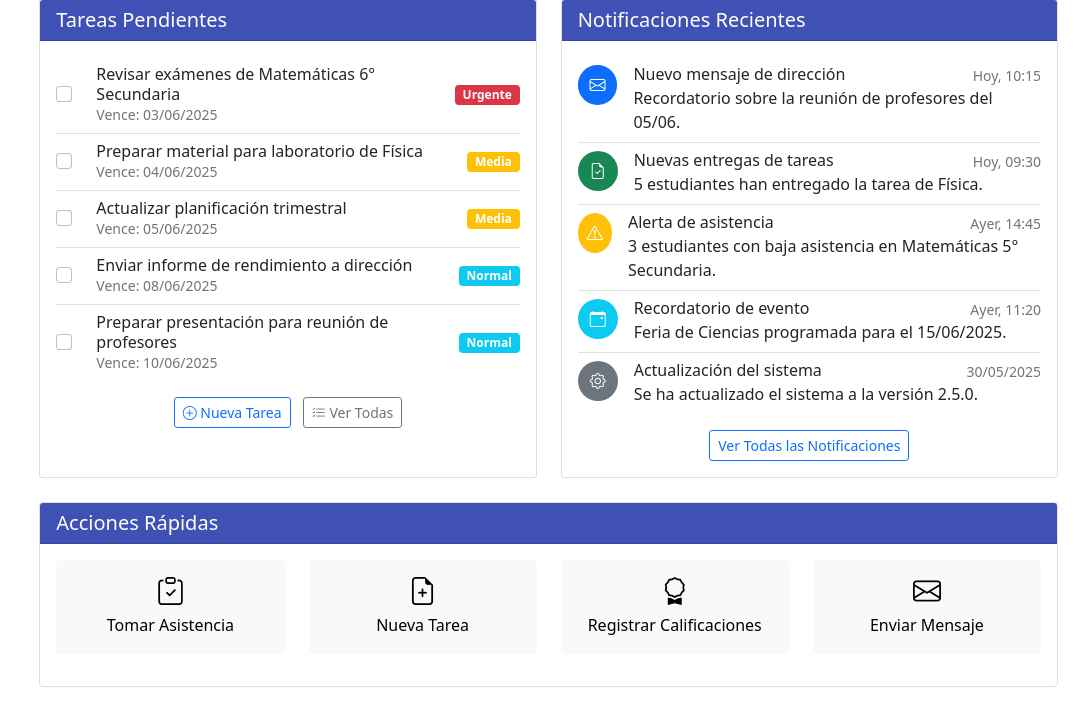
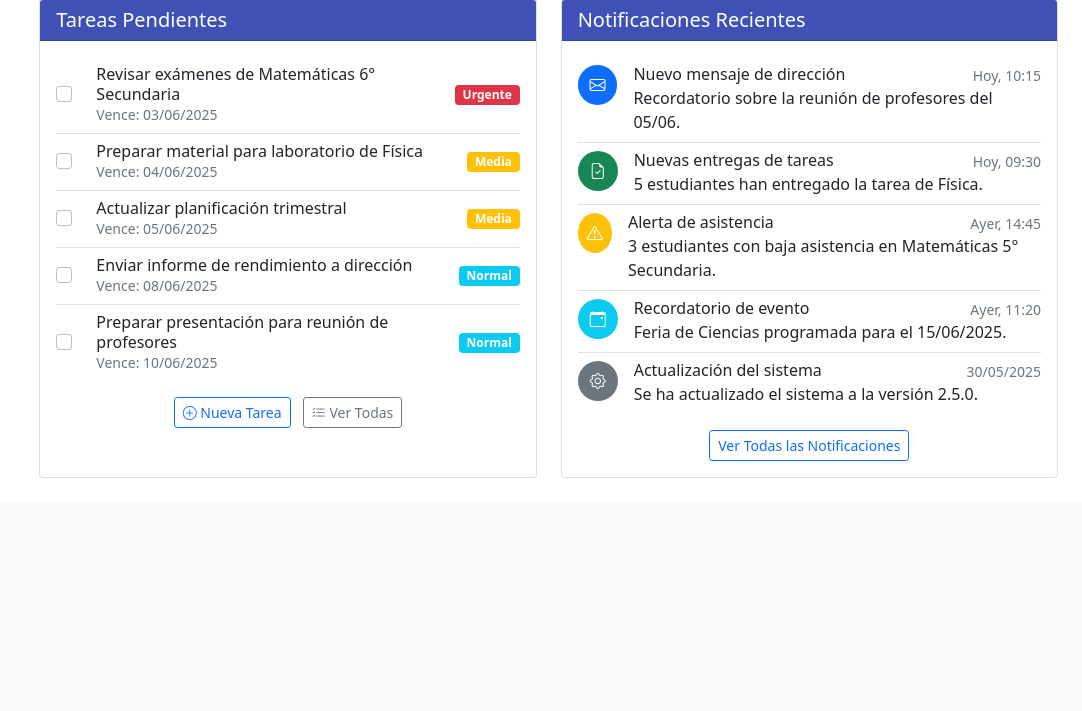
Before and after one commit to NC5002/sistema_academico_final, a PHP site: page /pages/profesor_dashboard.php in a window 1280 px wide. Shown: the part 1040-1751 px from the top of the page, without its empty margins (198-1280 px from the left). After the commit the page ends 1518 px from the top, so only its background shows below. Run offline with PHP 8.4, Linux system fonts and the light colour scheme; the visitor is signed in with stand-in values (Sample User, id 1); data that the repository does not hold is empty.

Commit message:
Remove unused buttons from various professor pages for cleaner UI

```diff
--- a/pages/profesor_dashboard.php
+++ b/pages/profesor_dashboard.php
@@ -361,41 +361,6 @@ include __DIR__ . '/side_bar_profesor.php';
                         </div>
                     </div>
                 </div>
-
-                <!-- Quick Actions -->
-                <div class="card mb-4">
-                    <div class="card-header card-header-academic">
-                        <h5 class="mb-0 text-white">Acciones Rápidas</h5>
-                    </div>
-                    <div class="card-body">
-                        <div class="row text-center">
-                            <div class="col-md-3 mb-3">
-                                <button class="btn btn-light p-3 w-100 h-100">
-                                    <i class="bi bi-clipboard-check fs-3 d-block mb-2"></i>
-                                    Tomar Asistencia
-                                </button>
-                            </div>
-                            <div class="col-md-3 mb-3">
-                                <button class="btn btn-light p-3 w-100 h-100">
-                                    <i class="bi bi-file-earmark-plus fs-3 d-block mb-2"></i>
-                                    Nueva Tarea
-                                </button>
-                            </div>
-                            <div class="col-md-3 mb-3">
-                                <button class="btn btn-light p-3 w-100 h-100">
-                                    <i class="bi bi-award fs-3 d-block mb-2"></i>
-                                    Registrar Calificaciones
-                                </button>
-                            </div>
-                            <div class="col-md-3 mb-3">
-                                <button class="btn btn-light p-3 w-100 h-100">
-                                    <i class="bi bi-envelope fs-3 d-block mb-2"></i>
-                                    Enviar Mensaje
-                                </button>
-                            </div>
-                        </div>
-                    </div>
-                </div>
             </div>
         </div>
     </div>
--- a/pages/profesor_materiales.php
+++ b/pages/profesor_materiales.php
@@ -122,9 +122,7 @@ include __DIR__ . '/side_bar_profesor.php';
                         <button class="btn btn-primary me-2">
                             <i class="bi bi-folder-plus"></i> Nueva Carpeta
                         </button>
-                        <button class="btn btn-secondary">
-                            <i class="bi bi-cloud-upload"></i> Subir Archivos
-                        </button>
+
                     </div>
                 </div>
 
```
Also changed, not shown: pages/director_calificaciones.php (+8 -8 lines), pages/director_reportes.php (+1 -9 lines), pages/profesor_asistencia.php (+1 -6 lines), pages/profesor_calificaciones.php (+1 -6 lines), pages/profesor_estudiantes.php (+4 -17 lines), pages/profesor_tareas.php (+1 -6 lines).
